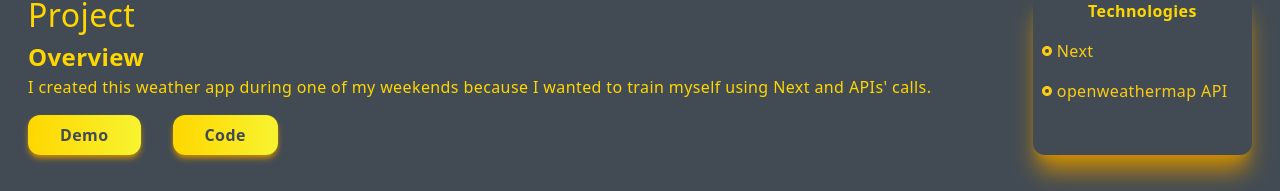
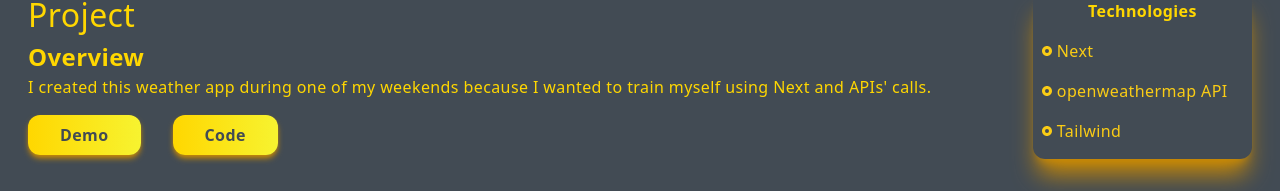
Before and after one commit to ChrichriR/My-Next-portfolio, a Next.js app: page /weather in a window 1280 px wide. Shown: the part 361-552 px from the top of the page. Built offline with nearby package versions, Linux system fonts and the light colour scheme.

Commit message:
adjustments

```diff
--- a/components/Navbar.jsx
+++ b/components/Navbar.jsx
@@ -9,8 +9,8 @@ import { useRouter } from "next/router";
 export default function Navbar() {
   const [nav, setNav] = useState(false);
   const [shadow, setShadow] = useState(false);
-  const [navBg, setNavBg] = useState("#ecf0f3");
-  const [linkColor, setLinkColor] = useState("#1f2937");
+  const [navBg, setNavBg] = useState("#424B54");
+  const linkColor = "#FFD700";
   const router = useRouter();
 
   useEffect(() => {
@@ -20,10 +20,8 @@ export default function Navbar() {
       router.asPath === "/picnmove"
     ) {
       setNavBg("transparent");
-      setLinkColor("#FFD700");
     } else {
       setNavBg("#424B54");
-      setLinkColor("#FFD700");
     }
   }, [router]);
 
--- a/pages/weather.jsx
+++ b/pages/weather.jsx
@@ -57,6 +57,10 @@ export default function Weather() {
                 <RiRadioButtonFill className="pr-1" />
                 openweathermap API
               </p>
+              <p className="text-yellow-400 py-2 flex items-center">
+                <RiRadioButtonFill className="pr-1" />
+                Tailwind
+              </p>
             </div>
           </div>
         </div>
```
Also changed, not shown: public/assets/projects/zenego.png (added).
